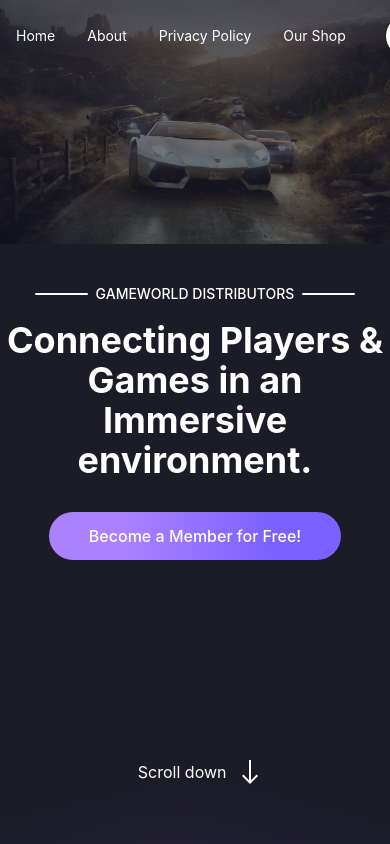
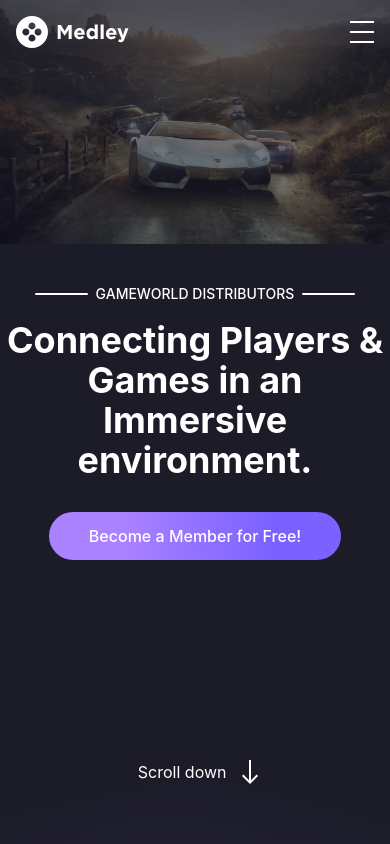
Before and after one commit to sntrix-dev/medley-game-studio-landingpage, a React (Create React App) app: page / in a window 390 px wide. Shown: the top 844 px of the page. Built offline with nearby package versions, Linux system fonts and the light colour scheme.

Commit message:
added: sidebar for mobile res

```diff
--- a/src/App.tsx
+++ b/src/App.tsx
@@ -13,7 +13,7 @@ import {
 
 function App() {
   return (
-    <div className=" bg-base w-screen overflow-hidden">
+    <div className="bg-base w-screen overflow-hidden">
       <Navbar />
       <HeroSection />
       <BrandsSection />
--- a/src/components/navigation/index.tsx
+++ b/src/components/navigation/index.tsx
@@ -1,15 +1,24 @@
-import { FC } from "react";
+import { FC, useState } from "react";
 import { IconTextFiled } from "../../packages/design";
 import { SearchIcon } from "../../packages/design/icons";
 import { Logo } from "../logo";
 import { Nav } from "./nav";
+import { ToggleButton } from "../../packages/design/Button";
+import Sidebar from "./sidebar";
 
-export const Navbar: FC = () => (
-  <header className="w-screen fixed top-0 left-0 z-10">
+export const Navbar: FC = () => {
+  const [isSidebarOpen, setIsSidebarOpen] = useState<boolean>(false);
+
+  return (
+    <>
+      <header
+        className={`w-full fixed top-0 left-0 z-10 transition-all duration-300 ease-in-out ${
+          isSidebarOpen ? "bg-base" : "bg-transparent"
+        }`}
+      >
         <div className="max-w-[1280px] w-full mx-auto flex items-center justify-between p-4">
           <Logo />
-
-      <div className="flex items-center space-x-10">
+          <div className="lg:flex items-center space-x-10 hidden">
             <nav className="flex items-center space-x-8">
               <Nav name="Home" />
               <Nav name="About" />
@@ -20,6 +29,15 @@ export const Navbar: FC = () => (
               <IconTextFiled icon={<SearchIcon />} placeholder="Search" />
             </div>
           </div>
+          <div className="lg:hidden">
+            <ToggleButton
+              open={isSidebarOpen}
+              handleToggle={setIsSidebarOpen}
+            />
+          </div>
         </div>
       </header>
+      <Sidebar show={isSidebarOpen} />
+    </>
   );
+};
--- /dev/null
+++ b/src/components/navigation/sidebar/index.tsx
@@ -0,0 +1,30 @@
+import { FC } from "react";
+import { IconTextFiled } from "../../../packages/design";
+import { SearchIcon } from "../../../packages/design/icons";
+import { Nav } from "../nav";
+
+interface SidebarProps {
+  show: boolean;
+}
+
+const Sidebar: FC<SidebarProps> = ({ show }) => {
+  return (
+    <div
+      className={`h-[calc(100vh-68px)] w-full fixed bottom-0 z-50 bg-base px-4 py-10 block lg:hidden transition-all duration-300 ease-in-out ${
+        show ? "right-0" : "-right-[110%]"
+      }`}
+    >
+      <div className="w-full">
+        <IconTextFiled icon={<SearchIcon />} placeholder="Search" />
+      </div>
+      <nav className="flex flex-col gap-6 mt-10">
+        <Nav name="Home" />
+        <Nav name="About" />
+        <Nav name="Privacy Policy" />
+        <Nav name="Our Shop" />
+      </nav>
+    </div>
+  );
+};
+
+export default Sidebar;
--- /dev/null
+++ b/src/packages/design/Button/Toggle.tsx
@@ -0,0 +1,35 @@
+import { Dispatch, FC } from "react";
+
+interface ToggleButtonProps {
+  open: boolean;
+  handleToggle: Dispatch<React.SetStateAction<boolean>>;
+}
+
+const ToggleButton: FC<ToggleButtonProps> = ({ handleToggle, open }) => {
+  return (
+    <button
+      className={`w-6 h-6 flex items-center justify-center transition-all ease-in-out flex-col relative ${
+        open ? "gap-0" : "gap-2"
+      }`}
+      onClick={() => handleToggle((prevState) => !prevState)}
+    >
+      <span
+        className={`bg-white h-0.5 w-full block transition-all ease-in-out  ${
+          open ? "rotate-45 absolute" : ""
+        }`}
+      />
+      <span
+        className={`bg-white h-0.5 w-full block  ${
+          open ? "hidden absolute" : ""
+        }`}
+      />
+      <span
+        className={`bg-white h-0.5 w-full block transition-all ease-in-out  ${
+          open ? "-rotate-45 absolute" : ""
+        }`}
+      />
+    </button>
+  );
+};
+
+export default ToggleButton;
--- a/src/packages/design/Button/index.ts
+++ b/src/packages/design/Button/index.ts
@@ -1,4 +1,5 @@
 import styled from "styled-components";
+import ToggleButton from "./Toggle";
 
 export const Button = styled.button`
   background: linear-gradient(267.28deg, #7b61ff 24%, #aa82ff 73.95%);
@@ -8,3 +9,7 @@ export const Button = styled.button`
   color: white;
   width: auto;
 `;
+
+export {
+  ToggleButton
+}
```
Lines whose indentation alone changed are shown as unchanged.
